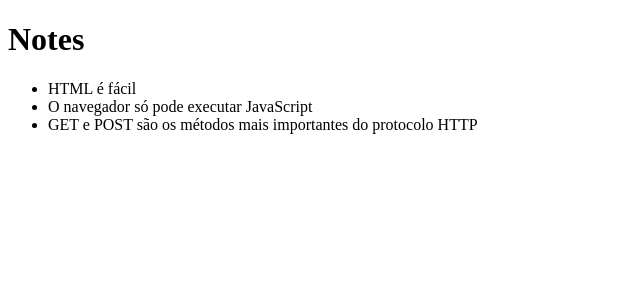
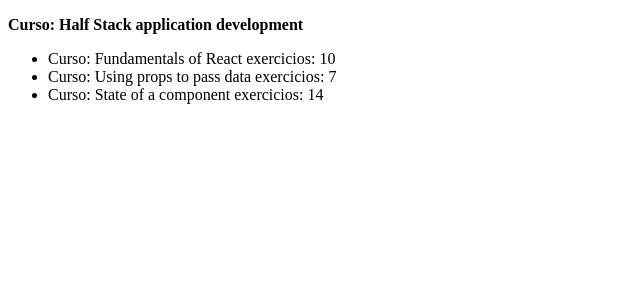
Before and after one commit to andretokumoto/Curso-Full-stack-open---Universidade-de-Helsinque, a React (Create React App) app in the folder PARTE 2/part2/: page / in a window 1280 px wide. Shown: the top 300 px of the page, without its empty margins (0-640 px from the left). Built offline with nearby package versions, Linux system fonts and the light colour scheme.

Commit message:
2.1: Course information — 6º passo

```diff
--- a/PARTE 2/part2/src/App.js
+++ b/PARTE 2/part2/src/App.js
@@ -1,4 +1,5 @@
 import SeccaoA from './atividades/seccaoA.jsx'
+import CourseInformation from './atividades/CourseInformation.jsx'
 
 //todos os codigos/projetos dessa parte são importdados para app.js
 const Exibe = (props)=>{
@@ -13,6 +14,20 @@ const Exibe = (props)=>{
       </div>
      )
   }
+  else if (selecao==='Course') {
+    return(
+      <div>
+        <CourseInformation/>
+      </div>
+    )
+  }
+  else {
+    return(
+      <div>
+        Ainda nada
+      </div>
+    )
+  }
 
 
 }
@@ -20,7 +35,7 @@ const Exibe = (props)=>{
 function App (props) {
   return (
     <div>
-        <Exibe notes={props} select='a'/>
+        <Exibe notes={props} select='Course'/>
     </div>
   );
 }
--- /dev/null
+++ b/PARTE 2/part2/src/atividades/CourseInformation.jsx
@@ -0,0 +1,81 @@
+const Header = (props) => {
+    console.log(props)
+    return(
+      <div>
+        <p>
+          Curso: {props.name}
+        </p>
+      </div>
+    )
+  }
+
+
+  const Content  = ({part}) => {
+
+    return(
+      <div>
+            <li>Curso: {part.name} exercicios: {part.exercises}</li>
+      </div>
+    )
+
+  }
+
+ /* const Total  = (props) => {
+    console.log(props)
+    return(
+      <div>
+        <p>
+          Total: {props.total}
+        </p>
+      </div>
+    )
+
+  }*/
+
+  const Course = (props)=>{
+    const course = props.course
+
+    return(
+        <div>
+            <b><Header name = {course.name}/></b>
+            <ul>
+                {course.parts.map(part=>
+                    <Content key={part.id} part={part}/>
+                )}
+            </ul>
+
+       </div>
+    )
+  }
+
+  const CourseInformation = () => {
+
+
+        const course = {
+            id: 1,
+            name: 'Half Stack application development',
+            parts: [
+            {
+                name: 'Fundamentals of React',
+                exercises: 10,
+                id: 1
+            },
+            {
+                name: 'Using props to pass data',
+                exercises: 7,
+                id: 2
+            },
+            {
+                name: 'State of a component',
+                exercises: 14,
+                id: 3
+            }
+            ]
+        }
+
+
+        return <Course course={course} />
+
+    }
+
+    export default CourseInformation
--- a/PARTE 2/part2/src/index.js
+++ b/PARTE 2/part2/src/index.js
@@ -28,4 +28,5 @@ ReactDOM.createRoot(document.getElementById('root')).render(
 )
 
 const result = notes.map(note => note.id)
+//const result2 = notes.map(note => note.id)
 console.log(result)
```
